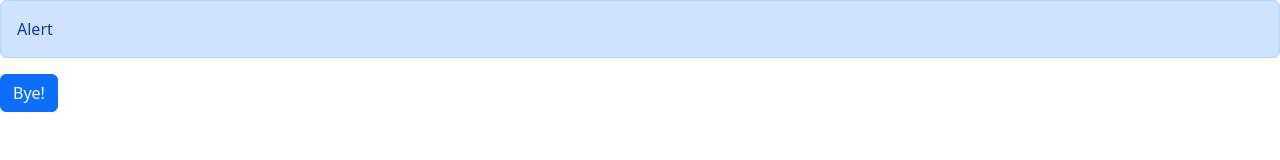
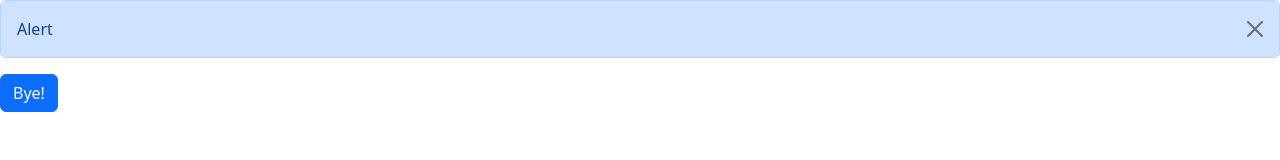
Before and after one commit to gresahodolli/react-js-basics, a React (Vite) app in the folder react-js-basics/: page / in a window 1280 px wide. Both pictures are taken after a click on the button "Bye!". Shown: the top 160 px of the page. Built offline with nearby package versions, Linux system fonts and the light colour scheme.

Commit message:
close alert

```diff
--- a/react-js-basics/src/App.tsx
+++ b/react-js-basics/src/App.tsx
@@ -7,7 +7,9 @@
 
   return (
     <div>
-      {alertVisible && <Alert>Alert</Alert>}
+      {alertVisible && (
+        <Alert onClose={() => setAlertVisible(false)}>Alert</Alert>
+      )}
       <Button color="primary" onClick={() => setAlertVisible(true)}>
         Bye!
       </Button>
--- a/react-js-basics/src/components/Alert.tsx
+++ b/react-js-basics/src/components/Alert.tsx
@@ -2,10 +2,22 @@
 
 interface Props {
   children: ReactNode;
+  onClose: () => void;
 }
 
-const Alert = ({ children }: Props) => {
-  return <div className="alert alert-primary">{children}</div>;
+const Alert = ({ children, onClose }: Props) => {
+  return (
+    <div className="alert alert-primary alert-dismissible">
+      {children}
+      <button
+        type="button"
+        className="btn-close"
+        onClick={onClose}
+        data-bs-dismiss="alert"
+        aria-label="Close"
+      ></button>
+    </div>
+  );
 };
 
 export default Alert;
```
